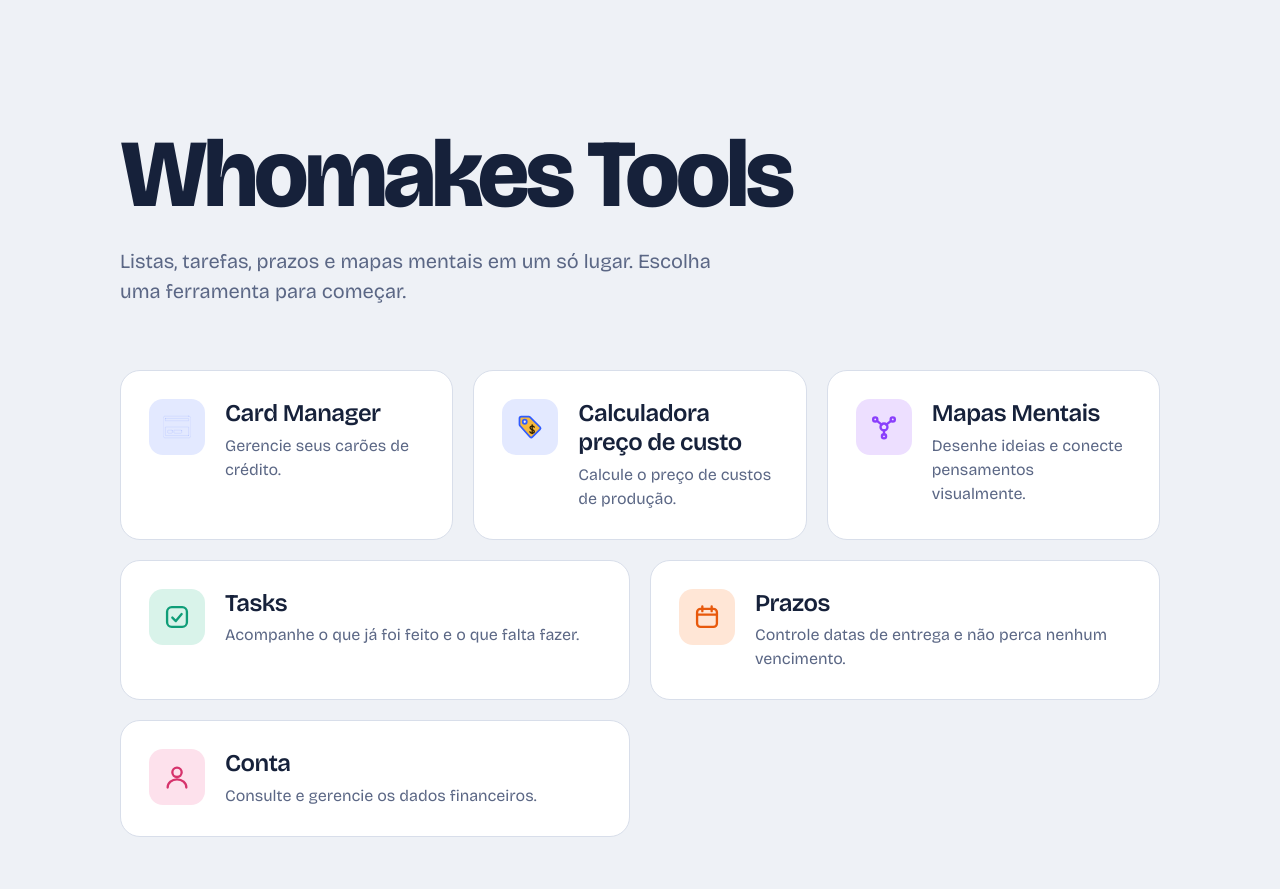
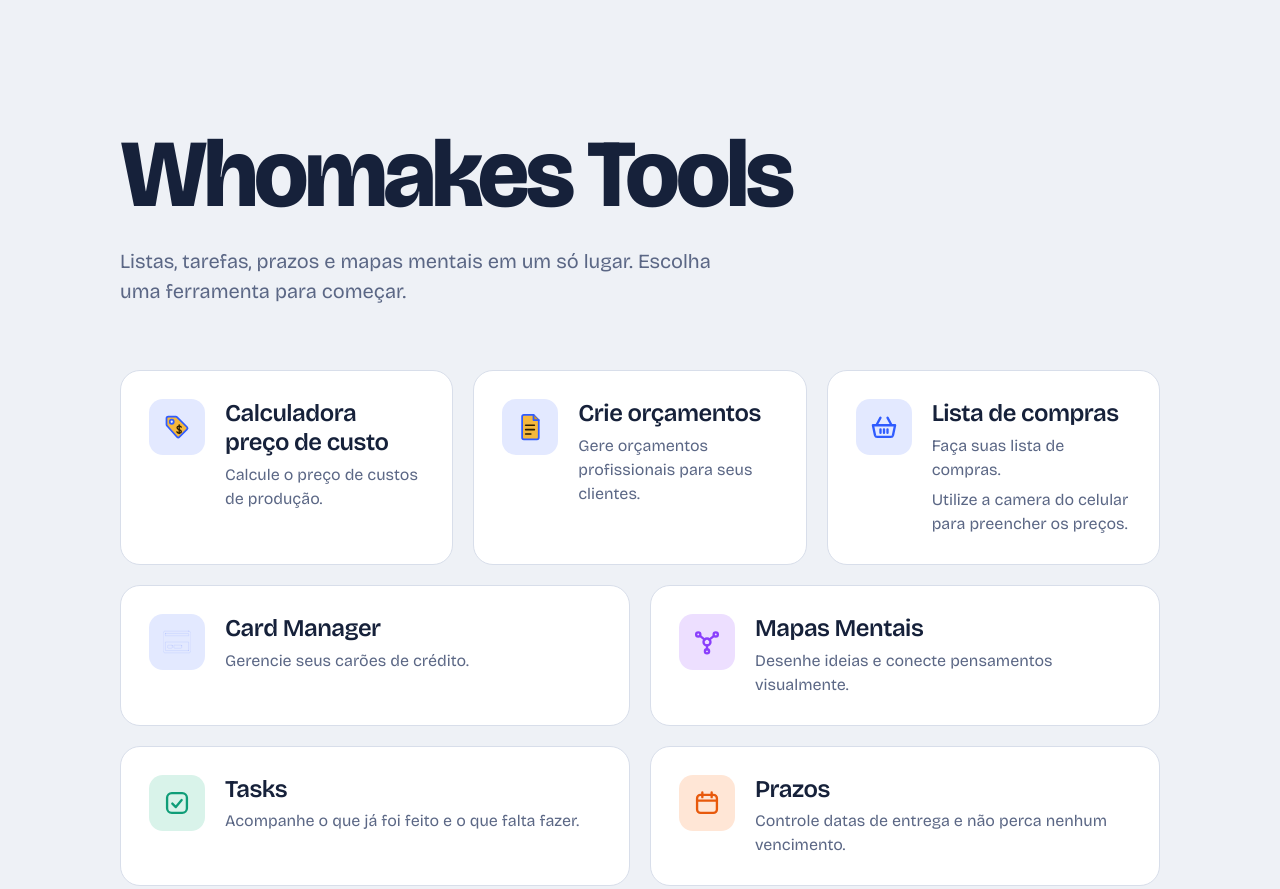
Before and after one commit to whomakestools/whomakestools.github.io, a plain HTML site: page index.html in a window 1280 px wide. Shown: the top 889 px of the page. Drawn offline with nearby package versions, Linux system fonts and the light colour scheme.

Commit message:
Add files via upload

```diff
--- a/index.html
+++ b/index.html
@@ -273,21 +273,7 @@
 
             <nav aria-label="Ferramentas">
                 <ul class="tools">
-                    <li>
-                        <a class="tool tool-listas" href="./CardManager/index.html">
-                            <span class="icon" aria-hidden="true">
-                                <svg width="576px" height="576px" viewBox="0 -32 576 576"
-                                    xmlns="http://www.w3.org/2000/svg">
-                                    <path
-                                        d="M527.9 32H48.1C21.5 32 0 53.5 0 80v352c0 26.5 21.5 48 48.1 48h479.8c26.6 0 48.1-21.5 48.1-48V80c0-26.5-21.5-48-48.1-48zM54.1 80h467.8c3.3 0 6 2.7 6 6v42H48.1V86c0-3.3 2.7-6 6-6zm467.8 352H54.1c-3.3 0-6-2.7-6-6V256h479.8v170c0 3.3-2.7 6-6 6zM192 332v40c0 6.6-5.4 12-12 12h-72c-6.6 0-12-5.4-12-12v-40c0-6.6 5.4-12 12-12h72c6.6 0 12 5.4 12 12zm192 0v40c0 6.6-5.4 12-12 12H236c-6.6 0-12-5.4-12-12v-40c0-6.6 5.4-12 12-12h136c6.6 0 12 5.4 12 12z" />
-                                </svg>
-                            </span>
-                            <span>
-                                <h2>Card Manager</h2>
-                                <p>Gerencie seus carões de crédito.</p>
-                            </span>
-                        </a>
-                    </li>
+
                     <li>
                         <a class="tool tool-listas" href="./calcCustos/index.html">
                             <span class="icon" aria-hidden="true">
@@ -309,6 +295,58 @@
                             <span>
                                 <h2>Calculadora preço de custo</h2>
                                 <p>Calcule o preço de custos de produção.</p>
+                            </span>
+                        </a>
+                    </li>
+
+                    <li>
+                        <a class="tool tool-listas" href="./orcamentos/index.html">
+                            <span class="icon" aria-hidden="true">
+                                <svg viewBox="0 0 32 32" aria-hidden="true">
+                                    <path fill="#f5b83d"
+                                        d="M7 4a2 2 0 0 1 2-2h11l6 6v20a2 2 0 0 1-2 2H9a2 2 0 0 1-2-2z" />
+                                    <path d="M20 2v6h6" fill="#d99a1f" />
+                                    <path d="M11 14h10M11 19h10M11 24h6" fill="none" stroke="#2b1d00" stroke-width="1.8"
+                                        stroke-linecap="round" />
+                                </svg>
+
+                            </span>
+                            <span>
+                                <h2>Crie orçamentos</h2>
+                                <p>Gere orçamentos profissionais para seus clientes.</p>
+                            </span>
+                        </a>
+                    </li>
+
+                    <li>
+                        <a class="tool tool-listas" href="./listas/index.html">
+                            <span class="icon" aria-hidden="true">
+                                <svg viewBox="0 0 24 24" aria-hidden="true">
+                                        <path d="M5.5 10.5 9 4M18.5 10.5 15 4M2.5 10.5h19L19.7 19a2 2 0 0 1-2 1.5H6.3a2 2 0 0 1-2-1.5zM9 14v3M12 14v3M15 14v3"/>
+                                </svg>
+
+                            </span>
+                            <span>
+                                <h2>Lista de compras</h2>
+                                <p>Faça suas lista de compras.</p>
+                                <p>Utilize a camera do celular para preencher os preços.</p>
+                            </span>
+                        </a>
+                    </li>
+
+
+                    <li>
+                        <a class="tool tool-listas" href="./CardManager/index.html">
+                            <span class="icon" aria-hidden="true">
+                                <svg width="576px" height="576px" viewBox="0 -32 576 576"
+                                    xmlns="http://www.w3.org/2000/svg">
+                                    <path
+                                        d="M527.9 32H48.1C21.5 32 0 53.5 0 80v352c0 26.5 21.5 48 48.1 48h479.8c26.6 0 48.1-21.5 48.1-48V80c0-26.5-21.5-48-48.1-48zM54.1 80h467.8c3.3 0 6 2.7 6 6v42H48.1V86c0-3.3 2.7-6 6-6zm467.8 352H54.1c-3.3 0-6-2.7-6-6V256h479.8v170c0 3.3-2.7 6-6 6zM192 332v40c0 6.6-5.4 12-12 12h-72c-6.6 0-12-5.4-12-12v-40c0-6.6 5.4-12 12-12h72c6.6 0 12 5.4 12 12zm192 0v40c0 6.6-5.4 12-12 12H236c-6.6 0-12-5.4-12-12v-40c0-6.6 5.4-12 12-12h136c6.6 0 12 5.4 12 12z" />
+                                </svg>
+                            </span>
+                            <span>
+                                <h2>Card Manager</h2>
+                                <p>Gerencie seus carões de crédito.</p>
                             </span>
                         </a>
                     </li>
```
